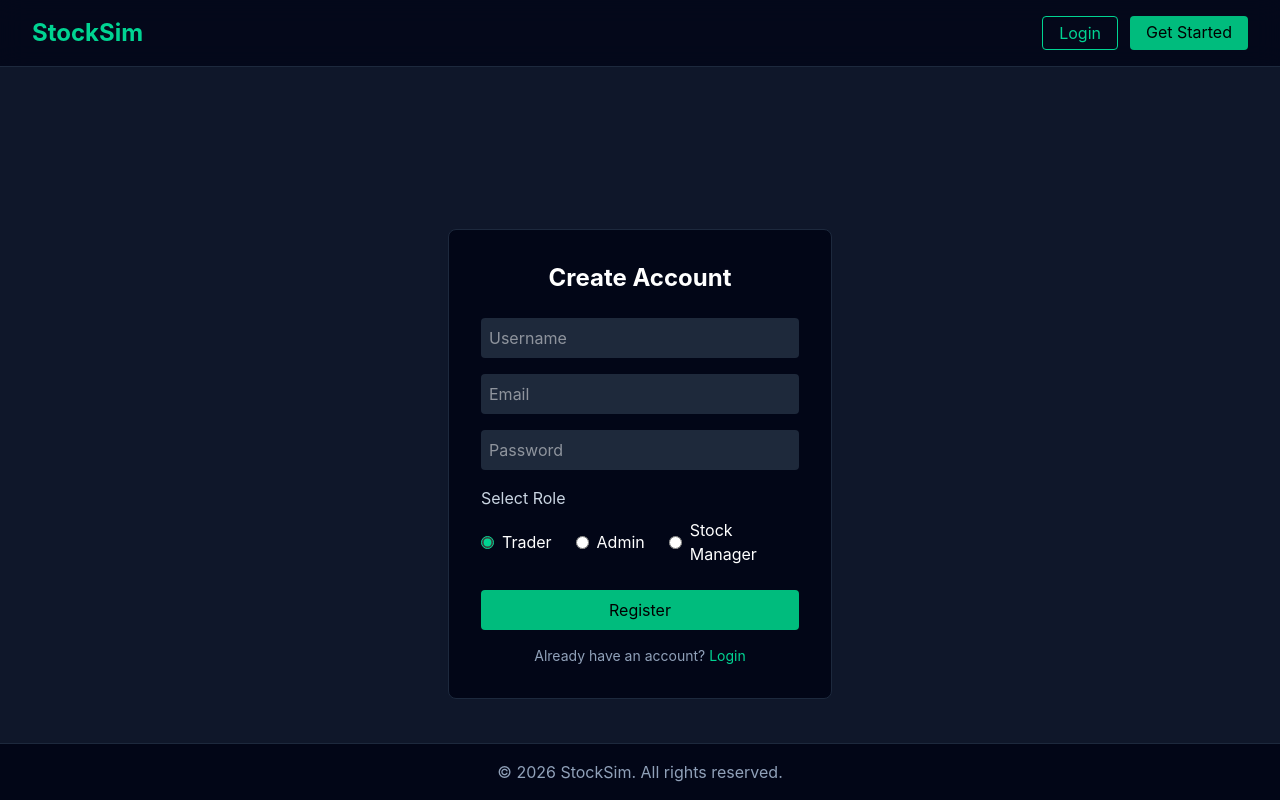
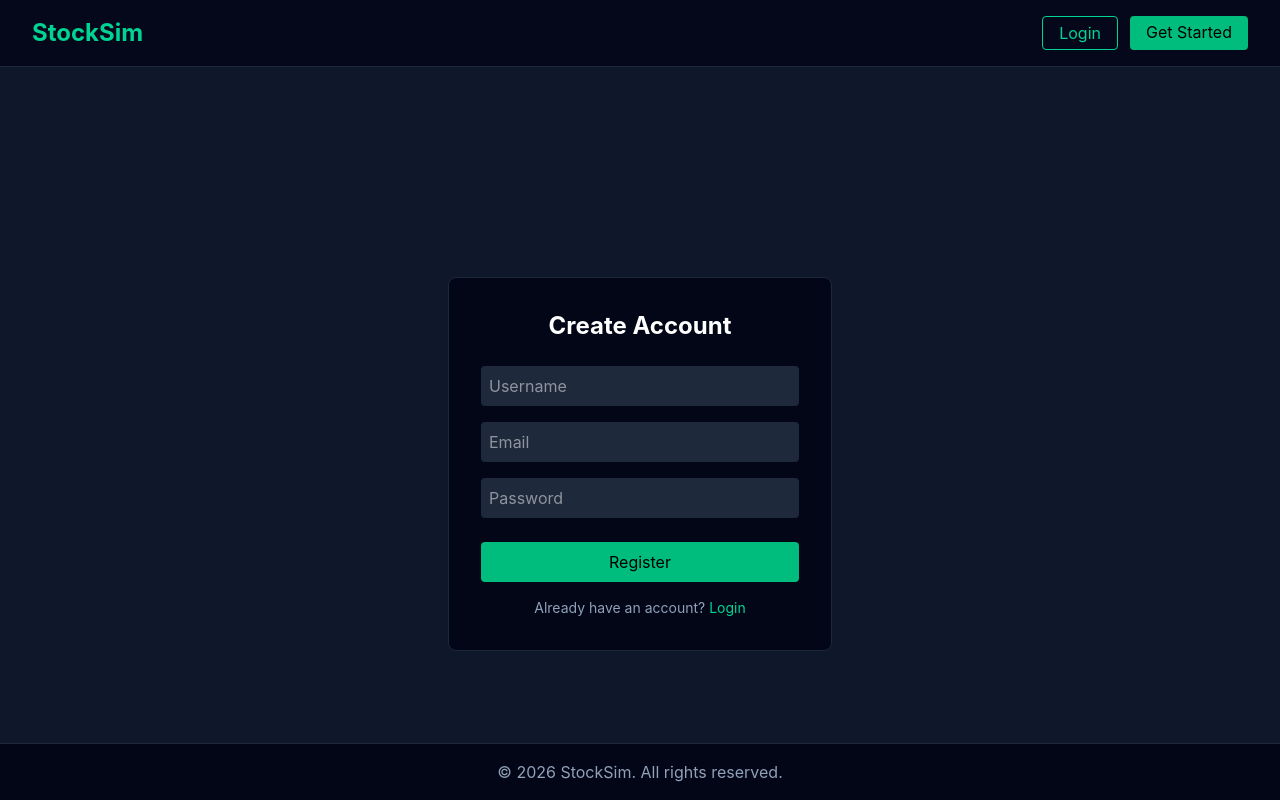
Before and after one commit to moulyareddy16-bot/stock-market-simulator, a React app in the folder frontend/: page /register in a window 1280 px wide. Built offline with nearby package versions, Linux system fonts and the light colour scheme; the HTML template or start-up script is replaced by a standard one.

Commit message:
chnaged some components

```diff
--- a/frontend/src/App.jsx
+++ b/frontend/src/App.jsx
@@ -8,6 +8,7 @@ import Portfolio from "./components/Portfolio";
 import Stocks from "./components/Stocks";
 import Transactions from "./components/Transactions";
 import Profile from "./components/Profile";
+import ProtectedRoute from "./components/ProtectedRoute";
 
 function App() {
   const routerObj = createBrowserRouter([
@@ -15,38 +16,65 @@ function App() {
       path: "/",
       element: <Root />,
       children: [
-        // 🏠 Home
-        {
-          index: true,
-          element: <Home />,
-        },
+        // Home
+        { index: true, element: <Home /> },
 
-        // 🔐 Auth
-        {
-          path: "register",
-          element: <Register />,
-        },
-        {
-          path: "signin",
-          element: <Signin />,
-        },
+        // Auth
+        { path: "register", element: <Register /> },
+        { path: "signin", element: <Signin /> },
 
-        // 📊 Dashboard Pages (no protection for now)
+        // 🟢 Trader Routes
         {
           path: "dashboard",
-          element: <Portfolio />,
+          element: (
+            <ProtectedRoute allowedRoles={["trader"]}>
+              <Portfolio />
+            </ProtectedRoute>
+          ),
         },
         {
           path: "stocks",
-          element: <Stocks />,
+          element: (
+            <ProtectedRoute allowedRoles={["trader", "stockmanager"]}>
+              <Stocks />
+            </ProtectedRoute>
+          ),
         },
         {
           path: "transactions",
-          element: <Transactions />,
+          element: (
+            <ProtectedRoute allowedRoles={["trader"]}>
+              <Transactions />
+            </ProtectedRoute>
+          ),
         },
         {
           path: "profile",
-          element: <Profile />,
+          element: (
+            <ProtectedRoute allowedRoles={["trader", "admin"]}>
+              <Profile />
+            </ProtectedRoute>
+          ),
+        },
+
+        // 🔴 Admin Route
+        {
+          path: "admin",
+          element: (
+            <ProtectedRoute allowedRoles={["admin"]}>
+              <Profile />
+            </ProtectedRoute>
+          ),
+        },
+
+        // 🔵 Manager Route
+        {
+          path: "manager",
+          element: (
+            <ProtectedRoute allowedRoles={["stockmanager"]}>
+              <Stocks />
+            </ProtectedRoute>
+          ),
         },
       ],
     },
--- /dev/null
+++ b/frontend/src/components/ProtectedRoute.jsx
@@ -0,0 +1,18 @@
+import { Navigate } from "react-router-dom";
+
+function ProtectedRoute({ children, allowedRoles }) {
+  const token = localStorage.getItem("token");
+  const role = localStorage.getItem("role");
+
+  if (!token) {
+    return <Navigate to="/signin" />;
+  }
+
+  if (allowedRoles && !allowedRoles.includes(role)) {
+    return <Navigate to="/signin" />;
+  }
+
+  return children;
+}
+
+export default ProtectedRoute;
--- a/frontend/src/components/Register.jsx
+++ b/frontend/src/components/Register.jsx
@@ -9,7 +9,7 @@ function Register() {
     username: "",
     email: "",
     password: "",
-    role: "trader", // default
+    role: "trader", // ✅ fixed role
   });
 
   const handleChange = (e) => {
@@ -31,7 +31,7 @@ function Register() {
       navigate("/signin");
     } catch (err) {
       console.error(err.response?.data || err.message);
-      alert("Registration Failed");
+      alert(err.response?.data?.message || "Registration Failed");
     }
   };
 
@@ -73,54 +73,12 @@ function Register() {
           name="password"
           placeholder="Password"
           onChange={handleChange}
-          className="w-full mb-4 p-2 rounded bg-[#1e293b] text-white outline-none"
+          className="w-full mb-6 p-2 rounded bg-[#1e293b] text-white outline-none"
           required
         />
 
-        {/* Role (Radio Buttons) */}
-        <div className="mb-6">
-          <p className="text-slate-300 mb-2">Select Role</p>
-
-          <div className="flex gap-6">
-
-            <label className="flex items-center gap-2 cursor-pointer">
-              <input
-                type="radio"
-                name="role"
-                value="trader"
-                checked={form.role === "trader"}
-                onChange={handleChange}
-                className="accent-emerald-400"
-              />
-              Trader
-            </label>
-
-            <label className="flex items-center gap-2 cursor-pointer">
-              <input
-                type="radio"
-                name="role"
-                value="admin"
-                checked={form.role === "admin"}
-                onChange={handleChange}
-                className="accent-emerald-400"
-              />
-              Admin
-            </label>
-
-            <label className="flex items-center gap-2 cursor-pointer">
-              <input
-                type="radio"
-                name="role"
-                value="stockmanager"
-                checked={form.role === "stockmanager"}
-                onChange={handleChange}
-                className="accent-emerald-400"
-              />
-              Stock Manager
-            </label>
-
-          </div>
-        </div>
+        {/* Hidden Role */}
+        <input type="hidden" name="role" value="trader" />
 
         {/* Submit */}
         <button
--- a/frontend/src/components/Signin.jsx
+++ b/frontend/src/components/Signin.jsx
@@ -23,18 +23,29 @@ function Signin() {
         form
       );
 
-      console.log(res.data);
+      console.log("LOGIN RESPONSE:", res.data);
 
-      // 🔐 store token
+      // ✅ Extract role from your backend structure
+      const role = res.data.payload.role;
+
+      // ✅ Store token + role
       localStorage.setItem("token", res.data.token);
+      localStorage.setItem("role", role);
 
       alert("Login Successful");
 
-      navigate("/dashboard");
+      // ✅ Role-based navigation
+      if (role === "admin") {
+        navigate("/admin");
+      } else if (role === "stockmanager") {
+        navigate("/manager");
+      } else {
+        navigate("/dashboard");
+      }
 
     } catch (err) {
       console.error(err.response?.data || err.message);
-      alert("Login Failed");
+      alert(err.response?.data?.message || "Login Failed");
     }
   };
 
@@ -50,24 +61,29 @@ function Signin() {
           Sign In
         </h2>
 
+        {/* Email */}
         <input
           type="email"
           name="email"
           placeholder="Email"
+          value={form.email}
           onChange={handleChange}
           className="w-full mb-4 p-2 rounded bg-[#1e293b] text-white outline-none"
           required
         />
 
+        {/* Password */}
         <input
           type="password"
           name="password"
           placeholder="Password"
+          value={form.password}
           onChange={handleChange}
           className="w-full mb-6 p-2 rounded bg-[#1e293b] text-white outline-none"
           required
         />
 
+        {/* Submit */}
         <button
           type="submit"
           className="w-full py-2 bg-emerald-500 text-black rounded hover:bg-emerald-600 transition"
@@ -75,6 +91,7 @@ function Signin() {
           Login
         </button>
 
+        {/* Redirect */}
         <p className="text-sm text-slate-400 mt-4 text-center">
           Don't have an account?{" "}
           <Link to="/register" className="text-emerald-400">
```
